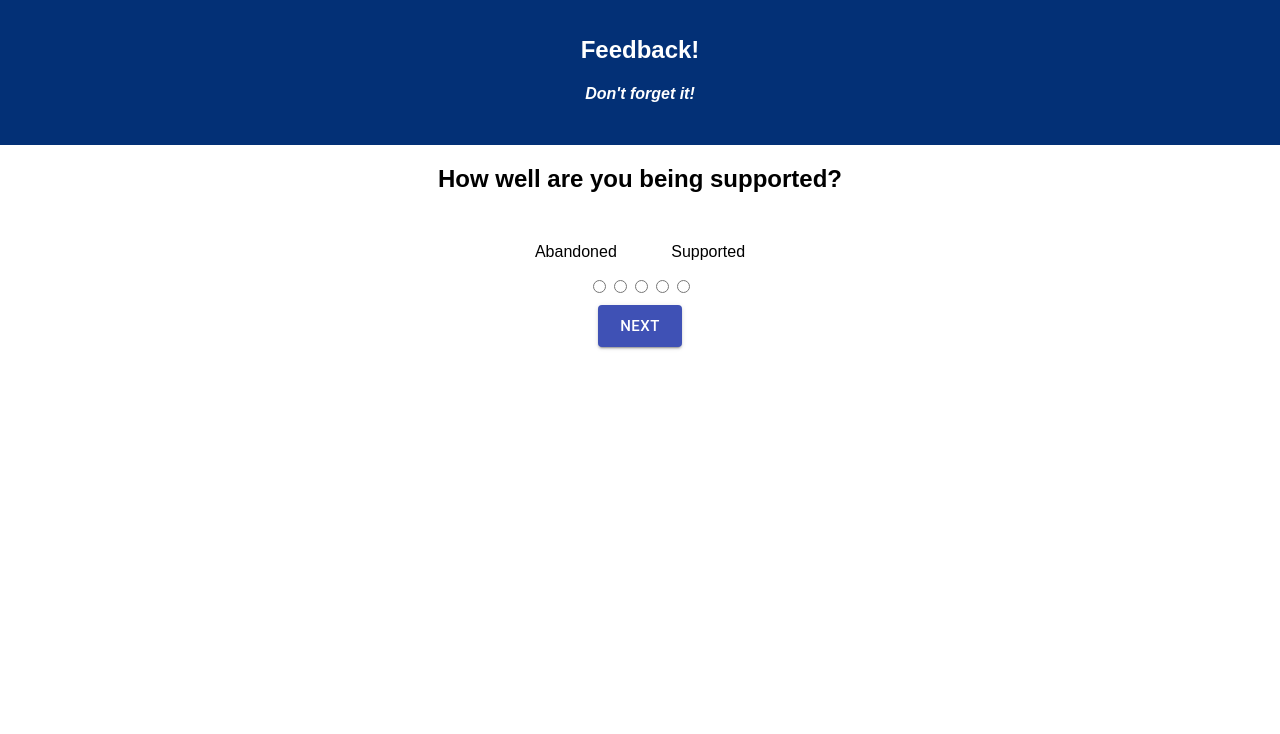
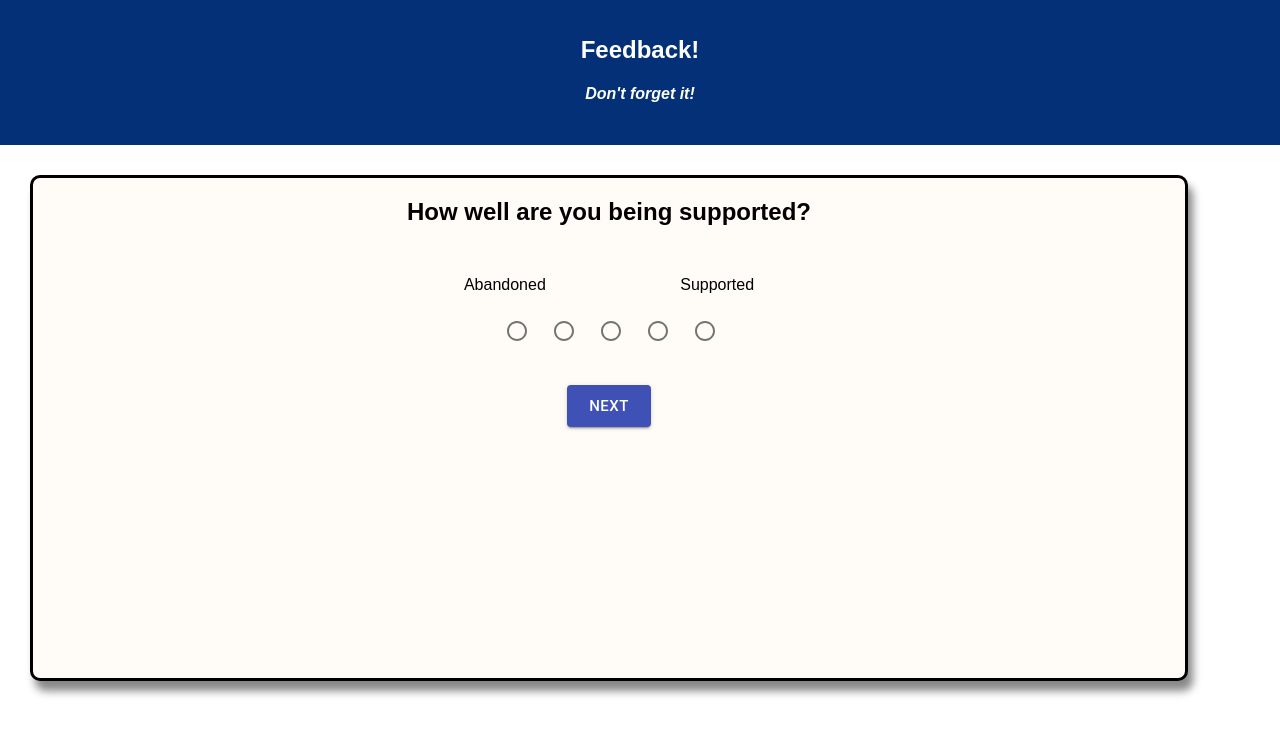
Before and after one commit to AwrenNuit/prime-feedback-form, a React (Create React App) app: page /#/supported in a window 1280 px wide. Shown: the top 734 px of the page. Built offline with nearby package versions, Linux system fonts and the light colour scheme.

Commit message:
used material-ui and manual css styling to add a cohesive, less bland flair

```diff
--- a/src/components/App/App.css
+++ b/src/components/App/App.css
@@ -1,5 +1,6 @@
 .App {
   text-align: center;
+  height: 100vh;
 }
 
 .App-header {
@@ -17,14 +18,31 @@
   font-size: large;
 }
 
+.main-div {
+  height: 500px;
+  width: 90%;
+  border: 3px solid black;
+  border-radius: 10px;
+  margin: 30px;
+  background-color: white;
+  box-shadow: 5px 10px 8px #888888;
+  background-color: rgb(255, 251, 247);
+}
+
 .headings {
   margin-bottom: 50px;
 }
 
 .left-scale{
-  padding-right: 50px;
+  padding-right: 130px;
 }
 
-button {
-  margin: 20px;
+.radio-div {
+  margin-left: 30px;
+  margin-bottom: 25px;
 }
+
+.welcome-p {
+  margin-bottom: 30px;
+  margin-top: 50px;
+}
--- a/src/components/CommentForm/CommentForm.js
+++ b/src/components/CommentForm/CommentForm.js
@@ -2,6 +2,7 @@ import React, {Component} from 'react';
 import {connect} from 'react-redux';
 import Button from '@material-ui/core/Button';
 import { withStyles } from '@material-ui/core';
+import TextField from '@material-ui/core/TextField';
 
 const styles = theme => ({
   button: {
@@ -20,7 +21,7 @@ class CommentForm extends Component{
   }
 
   nextPage = ()=>{
-    this.props.dispatch({type: `SEND_COMMENTS`, payload: this.state.comments});
+    this.props.dispatch({type: `SEND_FEEDBACK`, payload: this.state.comments});
     this.props.history.push(`/review`);
   }
 
@@ -28,12 +29,24 @@ class CommentForm extends Component{
     const { classes } = this.props;
     return(
       <>
-        <h2 className="headings">Any additional comments?</h2>
-        <textarea rows="6" cols="40" onChange={(event)=>this.handleChange(event)} value={this.state.comments}></textarea>
-        <br />
-        <Button variant="contained" color="primary" size="large" className={classes.button} onClick={this.nextPage}>
-          NEXT
-        </Button>
+        <div className="main-div">
+          <h2>Any additional comments?</h2>
+          <TextField
+            id="outlined-multiline-flexible"
+            label="(optional)"
+            multiline
+            rows="4"
+            value={this.state.comments}
+            onChange={(event)=>this.handleChange(event)}
+            className={classes.textField}
+            margin="normal"
+            variant="outlined"
+          />
+          <br />
+          <Button variant="contained" color="primary" size="large" className={classes.button} onClick={this.nextPage}>
+            NEXT
+          </Button>
+        </div>
       </>
     )
   }
--- a/src/components/FeelingForm/FeelingForm.js
+++ b/src/components/FeelingForm/FeelingForm.js
@@ -2,6 +2,8 @@ import React, {Component} from 'react';
 import {connect} from 'react-redux';
 import Button from '@material-ui/core/Button';
 import { withStyles } from '@material-ui/core';
+import Radio from '@material-ui/core/Radio';
+import FormControlLabel from '@material-ui/core/FormControlLabel';
 
 const styles = theme => ({
   button: {
@@ -21,7 +23,7 @@ class FeelingForm extends Component{
 
   nextPage = ()=>{
     if(this.state.feeling !== 0){
-      this.props.dispatch({type: `SEND_FEELINGS`, payload: this.state.feeling});
+      this.props.dispatch({type: `SEND_FEEDBACK`, payload: this.state.feeling});
       this.props.history.push(`/understanding`);
     }
     else{
@@ -33,17 +35,20 @@ class FeelingForm extends Component{
     const { classes } = this.props;
     return(
       <>
-        <h2 className="headings">How are you feeling today?</h2>
-        <p><span className="left-scale">Stressed</span> <span>Calm</span></p>
-        <input type="radio" name="feeling" id="1" value="1" checked={this.state.feeling === '1'} onChange={(event)=>this.handleChange(event)} />
-        <input type="radio" name="feeling" id="2" value="2" checked={this.state.feeling === '2'} onChange={(event)=>this.handleChange(event)} />
-        <input type="radio" name="feeling" id="3" value="3" checked={this.state.feeling === '3'} onChange={(event)=>this.handleChange(event)} />
-        <input type="radio" name="feeling" id="4" value="4" checked={this.state.feeling === '4'} onChange={(event)=>this.handleChange(event)} />
-        <input type="radio" name="feeling" id="5" value="5" checked={this.state.feeling === '5'} onChange={(event)=>this.handleChange(event)} />
-        <br />
-        <Button variant="contained" color="primary" size="large" className={classes.button} onClick={this.nextPage}>
-          NEXT
-        </Button>
+        <div className="main-div">
+          <h2 className="headings">How are you feeling today?</h2>
+          <p><span className="left-scale">Stressed</span> <span>Calm</span></p>
+          <div className="radio-div">
+            <FormControlLabel control={<Radio />} className={classes.group} type="radio" name="feeling" id="1" value="1" checked={this.state.feeling === '1'} onChange={(event)=>this.handleChange(event)} />
+            <FormControlLabel control={<Radio />} className={classes.group} type="radio" name="feeling" id="2" value="2" checked={this.state.feeling === '2'} onChange={(event)=>this.handleChange(event)} />
+            <FormControlLabel control={<Radio />} className={classes.group} type="radio" name="feeling" id="3" value="3" checked={this.state.feeling === '3'} onChange={(event)=>this.handleChange(event)} />
+            <FormControlLabel control={<Radio />} className={classes.group} type="radio" name="feeling" id="4" value="4" checked={this.state.feeling === '4'} onChange={(event)=>this.handleChange(event)} />
+            <FormControlLabel control={<Radio />} className={classes.group} type="radio" name="feeling" id="5" value="5" checked={this.state.feeling === '5'} onChange={(event)=>this.handleChange(event)} />
+          </div>
+          <Button variant="contained" color="primary" size="large" className={classes.button} onClick={this.nextPage}>
+            NEXT
+          </Button>
+        </div>
       </>
     )
   }
--- a/src/components/ReviewFeedback/ReviewFeedback.js
+++ b/src/components/ReviewFeedback/ReviewFeedback.js
@@ -34,6 +34,7 @@ class ReviewFeedback extends Component{
     const { classes } = this.props;
     return(
       <>
+        <div className="main-div">
           <h2 className="headings">Review Your Feedback</h2>
           <p>Feeling: {this.props.reduxState[0]}</p>
           <p>Understanding: {this.props.reduxState[1]}</p>
@@ -42,6 +43,7 @@ class ReviewFeedback extends Component{
           <Button variant="contained" color="primary" size="large" className={classes.button} onClick={this.nextPage}>
             SUBMIT
           </Button>
+        </div>
       </>
     )
   }
--- a/src/components/SupportedForm/SupportedForm.js
+++ b/src/components/SupportedForm/SupportedForm.js
@@ -2,6 +2,8 @@ import React, {Component} from 'react';
 import {connect} from 'react-redux';
 import Button from '@material-ui/core/Button';
 import { withStyles } from '@material-ui/core';
+import Radio from '@material-ui/core/Radio';
+import FormControlLabel from '@material-ui/core/FormControlLabel';
 
 const styles = theme => ({
   button: {
@@ -21,7 +23,7 @@ class SupportedForm extends Component{
 
   nextPage = ()=>{
     if(this.state.support !== 0){
-      this.props.dispatch({type: `SEND_SUPPORT`, payload: this.state.support});
+      this.props.dispatch({type: `SEND_FEEDBACK`, payload: this.state.support});
       this.props.history.push(`/comments`);
     }
     else{
@@ -33,17 +35,20 @@ class SupportedForm extends Component{
     const { classes } = this.props;
     return(
       <>
-        <h2 className="headings">How well are you being supported?</h2>
-        <p><span className="left-scale">Abandoned</span> <span>Supported</span></p>
-        <input type="radio" name="supported" id="1" value="1" checked={this.state.support === '1'} onChange={(event)=>this.handleChange(event)} />
-        <input type="radio" name="supported" id="2" value="2" checked={this.state.support === '2'} onChange={(event)=>this.handleChange(event)} />
-        <input type="radio" name="supported" id="3" value="3" checked={this.state.support === '3'} onChange={(event)=>this.handleChange(event)} />
-        <input type="radio" name="supported" id="4" value="4" checked={this.state.support === '4'} onChange={(event)=>this.handleChange(event)} />
-        <input type="radio" name="supported" id="5" value="5" checked={this.state.support === '5'} onChange={(event)=>this.handleChange(event)} />
-        <br />
-        <Button variant="contained" color="primary" size="large" className={classes.button} onClick={this.nextPage}>
-          NEXT
-        </Button>
+        <div className="main-div">
+          <h2 className="headings">How well are you being supported?</h2>
+          <p><span className="left-scale">Abandoned</span> <span>Supported</span></p>
+          <div className="radio-div">
+            <FormControlLabel control={<Radio />} className={classes.group} type="radio" name="supported" id="1" value="1" checked={this.state.support === '1'} onChange={(event)=>this.handleChange(event)} />
+            <FormControlLabel control={<Radio />} className={classes.group} type="radio" name="supported" id="2" value="2" checked={this.state.support === '2'} onChange={(event)=>this.handleChange(event)} />
+            <FormControlLabel control={<Radio />} className={classes.group} type="radio" name="supported" id="3" value="3" checked={this.state.support === '3'} onChange={(event)=>this.handleChange(event)} />
+            <FormControlLabel control={<Radio />} className={classes.group} type="radio" name="supported" id="4" value="4" checked={this.state.support === '4'} onChange={(event)=>this.handleChange(event)} />
+            <FormControlLabel control={<Radio />} className={classes.group} type="radio" name="supported" id="5" value="5" checked={this.state.support === '5'} onChange={(event)=>this.handleChange(event)} />
+          </div>
+          <Button variant="contained" color="primary" size="large" className={classes.button} onClick={this.nextPage}>
+            NEXT
+          </Button>
+        </div>
       </>
     )
   }
--- a/src/components/UnderstandingForm/UnderstandingForm.js
+++ b/src/components/UnderstandingForm/UnderstandingForm.js
@@ -2,6 +2,8 @@ import React, {Component} from 'react';
 import {connect} from 'react-redux';
 import Button from '@material-ui/core/Button';
 import { withStyles } from '@material-ui/core';
+import Radio from '@material-ui/core/Radio';
+import FormControlLabel from '@material-ui/core/FormControlLabel';
 
 const styles = theme => ({
   button: {
@@ -21,7 +23,7 @@ class UnderstandingForm extends Component{
 
   nextPage = ()=>{
     if(this.state.understanding !== 0){
-      this.props.dispatch({type: `SEND_UNDERSTANDING`, payload: this.state.understanding});
+      this.props.dispatch({type: `SEND_FEEDBACK`, payload: this.state.understanding});
       this.props.history.push(`/supported`);
     }
     else{
@@ -33,17 +35,20 @@ class UnderstandingForm extends Component{
     const { classes } = this.props;
     return(
       <>
-        <h2 className="headings">How well are you understanding today's material?</h2>
-        <p><span className="left-scale">Need Help</span> <span>Got It</span></p>
-        <input type="radio" name="understanding" id="1" value="1" checked={this.state.understanding === '1'} onChange={(event)=>this.handleChange(event)} />
-        <input type="radio" name="understanding" id="2" value="2" checked={this.state.understanding === '2'} onChange={(event)=>this.handleChange(event)} />
-        <input type="radio" name="understanding" id="3" value="3" checked={this.state.understanding === '3'} onChange={(event)=>this.handleChange(event)} />
-        <input type="radio" name="understanding" id="4" value="4" checked={this.state.understanding === '4'} onChange={(event)=>this.handleChange(event)} />
-        <input type="radio" name="understanding" id="5" value="5" checked={this.state.understanding === '5'} onChange={(event)=>this.handleChange(event)} />
-        <br />
-        <Button variant="contained" color="primary" size="large" className={classes.button} onClick={this.nextPage}>
-          NEXT
-        </Button>
+        <div className="main-div">
+          <h2 className="headings">How well are you understanding today's material?</h2>
+          <p><span className="left-scale">Need Help</span> <span>Got It</span></p>
+          <div className="radio-div">
+            <FormControlLabel control={<Radio />} className={classes.group} type="radio" name="understanding" id="1" value="1" checked={this.state.understanding === '1'} onChange={(event)=>this.handleChange(event)} />
+            <FormControlLabel control={<Radio />} className={classes.group} type="radio" name="understanding" id="2" value="2" checked={this.state.understanding === '2'} onChange={(event)=>this.handleChange(event)} />
+            <FormControlLabel control={<Radio />} className={classes.group} type="radio" name="understanding" id="3" value="3" checked={this.state.understanding === '3'} onChange={(event)=>this.handleChange(event)} />
+            <FormControlLabel control={<Radio />} className={classes.group} type="radio" name="understanding" id="4" value="4" checked={this.state.understanding === '4'} onChange={(event)=>this.handleChange(event)} />
+            <FormControlLabel control={<Radio />} className={classes.group} type="radio" name="understanding" id="5" value="5" checked={this.state.understanding === '5'} onChange={(event)=>this.handleChange(event)} />
+          </div>
+          <Button variant="contained" color="primary" size="large" className={classes.button} onClick={this.nextPage}>
+            NEXT
+          </Button>
+        </div>
       </>
     )
   }
--- a/src/components/Welcome/Welcome.js
+++ b/src/components/Welcome/Welcome.js
@@ -17,11 +17,13 @@ class Welcome extends Component{
     const { classes } = this.props;
     return(
       <>
-        <h2>Take a moment to pause and think about how the day went.</h2>
-        <p>When you're ready to continue press NEXT.</p>
-        <Button variant="contained" color="primary" size="large" className={classes.button} onClick={this.nextPage}>
-          NEXT
-        </Button>
+        <div className="main-div">
+          <h2 className="welcome-h2">Take a moment to pause and think about how the day went.</h2>
+          <p className="welcome-p">When you're ready to continue press NEXT.</p>
+          <Button variant="contained" color="primary" size="large" className={classes.button} onClick={this.nextPage}>
+            NEXT
+          </Button>
+        </div>
       </>
     )
   }
```
Also changed, not shown: src/components/ThankYou/ThankYou.js (+8 -6 lines), src/index.js (+3 -12 lines). Lines whose indentation alone changed are shown as unchanged.
